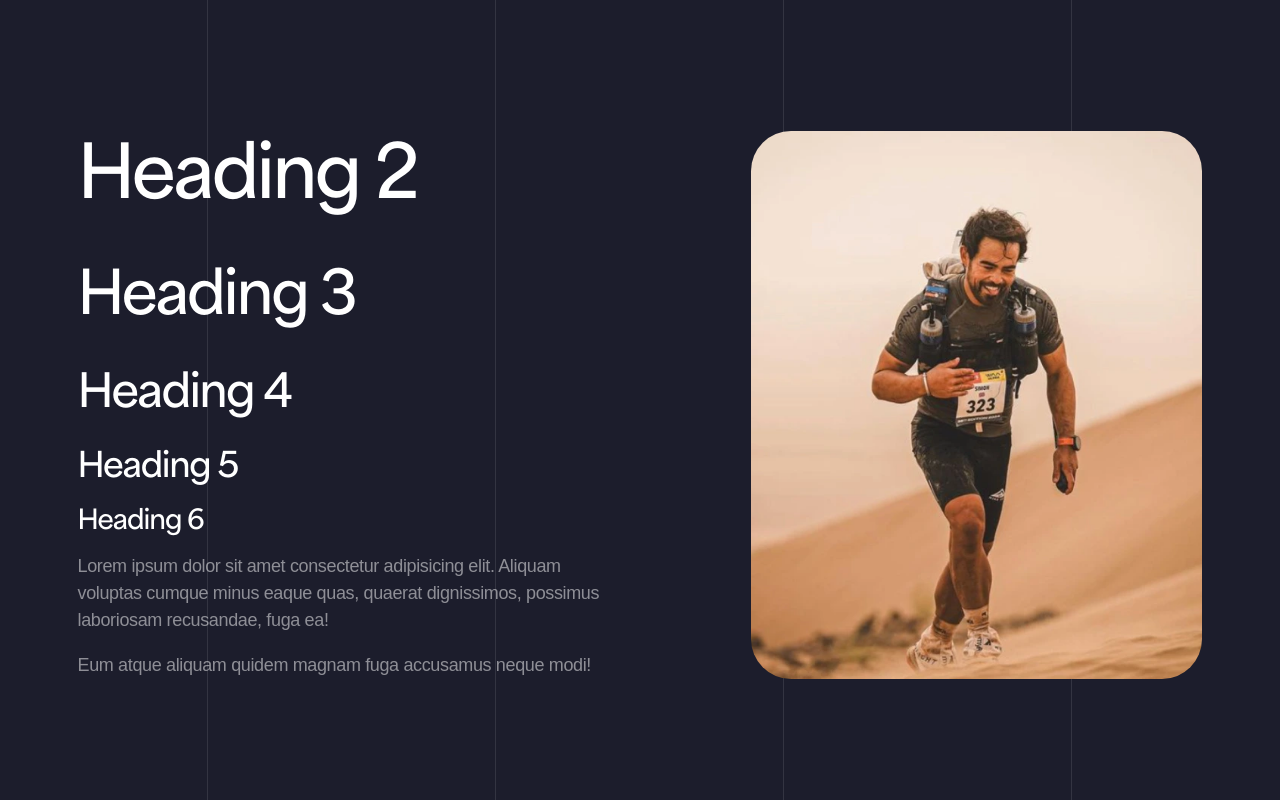
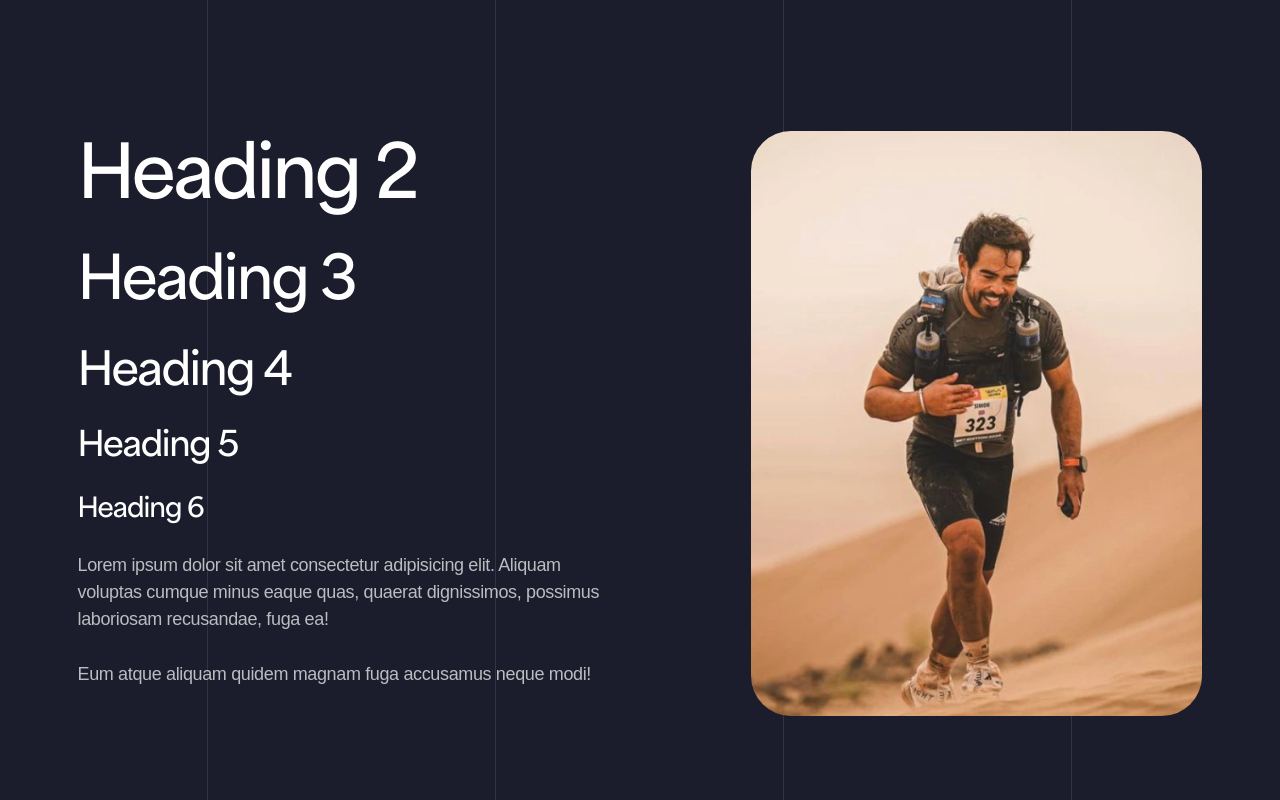
Before and after one commit to dittastudio/yellowball, an Astro site: page /seo/audit-services in a window 1280 px wide. Shown: the part 820-1620 px from the top of the page. Built offline with nearby package versions, Linux system fonts and the light colour scheme; Astro itself is replaced by a stand-in of ours; a web font is replaced by a local one; what @tailwind-plugin/expose-colors, tailwindcss-3d would draw is missing.

Commit message:
Prose. It works but good lord.

```diff
--- a/src/components/Block/SplitRichText.astro
+++ b/src/components/Block/SplitRichText.astro
@@ -66,7 +66,7 @@ const {
 
   <div
     class:list={[
-      'grid grid-cols-1 lg:grid-cols-12 lg:grid-flow-col-dense items-center',
+      'relative z-1 grid grid-cols-1 lg:grid-cols-12 lg:grid-flow-col-dense items-center',
       'gap-x-12 md:gap-x-30 gap-y-80 md:gap-y-100',
     ]}
   >
--- a/src/components/Elements/RichText.astro
+++ b/src/components/Elements/RichText.astro
@@ -1,23 +1,33 @@
 ---
-const classesH2 = 'prose-h1:text-fluid-h2 prose-h2:text-fluid-h2';
-const classesH3 = 'prose-h3:text-fluid-h3';
-const classesH4 = 'prose-h4:text-fluid-h4';
-const classesH5 = 'prose-h5:text-fluid-h5';
-const classesH6 = 'prose-h6:text-fluid-h6';
-const classesP = 'prose-p:text-15 md:prose-p:text-18';
+const main =
+  'prose prose-headings:font-heading prose-headings:font-semibold text-15 md:text-18';
+const h1 = 'prose-h1:text-fluid-h1';
+const h2 = 'prose-h2:text-fluid-h2';
+const h3 = 'prose-h3:text-fluid-h3';
+const h4 = 'prose-h4:text-fluid-h4';
+const h5 = 'prose-h5:text-fluid-h5';
+const h6 = 'prose-h6:text-fluid-h6';
+const headings =
+  '[&_:is(h1,h2,h3,h4,h5,h6)]:mt-0 [&_:is(ul,ol,p)+:is(h1,h2,h3,h4,h5,h6)]:mt-50 [&_:is(h1,h2,h3,h4,h5,h6)]:mb-15 lg:[&_:is(h1,h2,h3,h4,h5,h6)]:mb-28';
+const li = '[&_li]:mt-0 [&_li]:mb-10 [&_li]:pl-5';
+const elements =
+  '[&_:is(ul,ol,p)]:mt-0 [&_:is(ul,ol,p)]:mb-20 lg:[&_:is(ul,ol,p)]:mb-28';
+const adjacentLists = '[&_p+:is(ul,ol)]:pt-5 lg:[&_p+:is(ul,ol)]:pt-0';
 ---
 
 <div
   class:list={[
-    'prose text-current',
-    'prose-headings:text-current prose-headings:font-heading prose-headings:font-semibold prose-headings:mt-0 prose-headings:mb-[0.6em]',
-    'prose-p:text-current prose-p:opacity-50 prose-p:m-0 [&_p_+_p]:mt-[1em]',
-    classesH2,
-    classesH3,
-    classesH4,
-    classesH5,
-    classesH6,
-    classesP,
+    main,
+    h1,
+    h2,
+    h3,
+    h4,
+    h5,
+    h6,
+    headings,
+    adjacentLists,
+    li,
+    elements,
   ]}
 >
   <slot />
@@ -30,3 +40,9 @@ const classesP = 'prose-p:text-15 md:prose-p:text-18';
     )
   }
 </div>
+
+<style is:global>
+  /* .prose :where(h2):not(:where([class~='not-prose'], [class~='not-prose'] *)) {
+    margin: 0;
+  } */
+</style>
--- a/tailwind.config.ts
+++ b/tailwind.config.ts
@@ -278,6 +278,32 @@ export default {
       inOutBack: 'cubic-bezier(0.68, -0.55, 0.265, 1.55)',
     },
     extend: {
+      typography: (_theme) => ({
+        DEFAULT: {
+          css: {
+            '--tw-prose-body': 'currentColor',
+            '--tw-prose-headings': 'currentColor',
+            '--tw-prose-lead': 'currentColor',
+            '--tw-prose-links': 'currentColor',
+            '--tw-prose-bold': 'currentColor',
+            '--tw-prose-counters': 'currentColor',
+            '--tw-prose-bullets': 'currentColor',
+            '--tw-prose-hr': 'currentColor',
+            '--tw-prose-quotes': 'currentColor',
+            '--tw-prose-quote-borders': 'currentColor',
+            '--tw-prose-captions': 'currentColor',
+            '--tw-prose-code': 'currentColor',
+            '--tw-prose-pre-code': 'currentColor',
+            '--tw-prose-pre-bg': 'currentColor',
+            '--tw-prose-th-borders': 'currentColor',
+            '--tw-prose-td-borders': 'currentColor',
+            color: 'currentColor',
+            ':is(p,li)': {
+              opacity: 0.7
+            },
+          },
+        },
+      }),
       borderRadius: {
         8: '8px',
         10: '10px',
```
